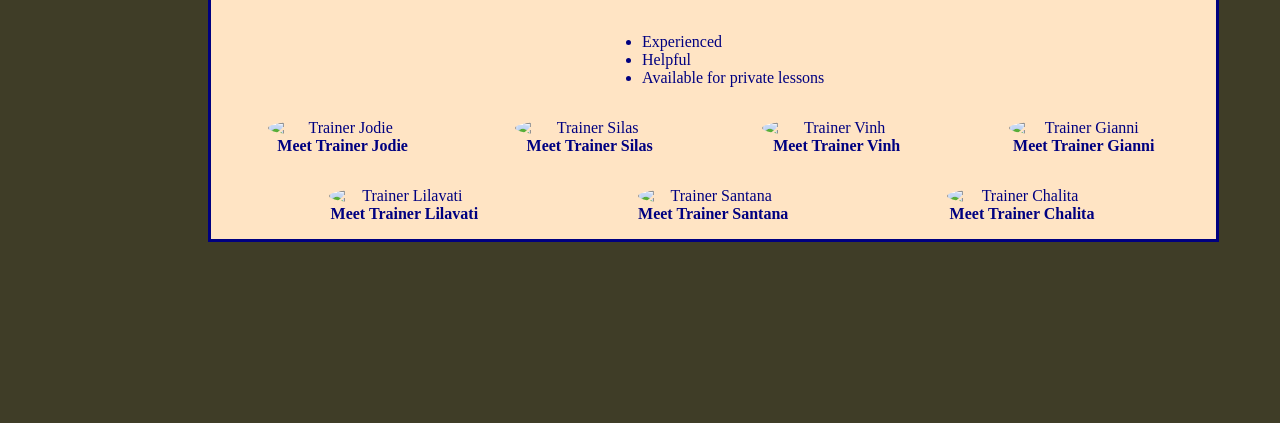
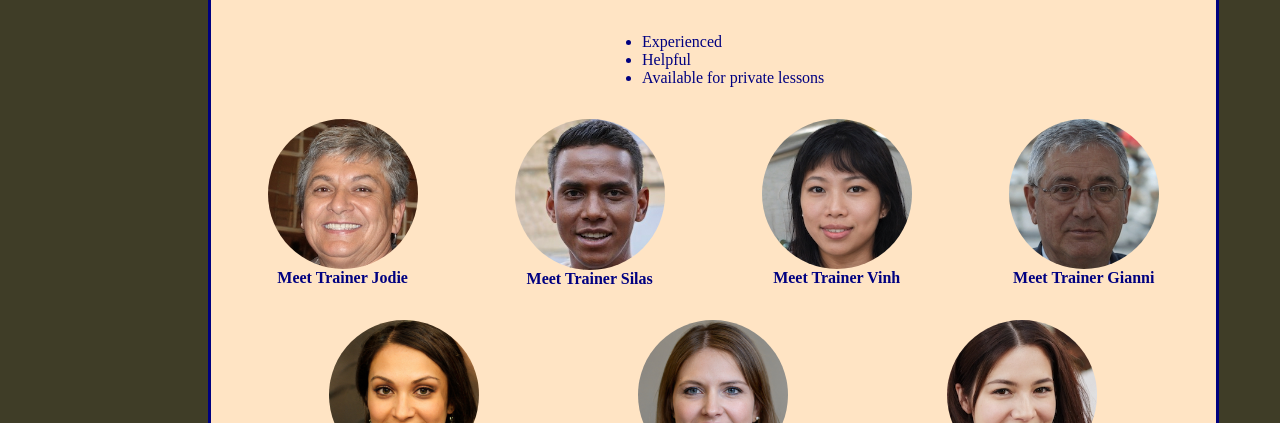
Before and after one commit to LuBocNU/flexbox-assignment, a plain HTML site: page our-team.html in a window 1280 px wide. Shown: the part 377-800 px from the top of the page. Drawn offline with Linux system fonts and the light colour scheme; files whose address does not match are found by name.

Commit message:
Update our-team.html

```diff
--- a/our-team.html
+++ b/our-team.html
@@ -57,43 +57,43 @@
 
     <div class="gallerycontainer">
         <figure>
-            <img src="../root/images/trainer1.jpeg"
+            <img src="images/trainer1.jpeg"
             class="circleborder"
             alt="Trainer Jodie">
             <figcaption><b>Meet Trainer Jodie</b></figcaption>
         </figure>
         <figure>
-            <img src="../root/images/Trainer5.jpeg"
+            <img src="images/Trainer5.jpeg"
             class="circleborder"
             alt="Trainer Silas">
             <figcaption><b>Meet Trainer Silas</b></figcaption>
         </figure>
         <figure>
-            <img src="../root/images/trainer3.jpeg"
+            <img src="images/trainer3.jpeg"
             class="circleborder"
             alt="Trainer Vinh">
             <figcaption><b>Meet Trainer Vinh</b></figcaption>
         </figure>
         <figure>
-            <img src="../root/images/trainer2.jpeg"
+            <img src="images/trainer2.jpeg"
             class="circleborder"
             alt="Trainer Gianni">
             <figcaption><b>Meet Trainer Gianni</b></figcaption>
         </figure>
         <figure>
-            <img src="../root/images/trainer8.jpeg"
+            <img src="images/trainer8.jpeg"
             class="circleborder"
             alt="Trainer Lilavati ">
             <figcaption><b>Meet Trainer Lilavati</b></figcaption>
         </figure>
         <figure>
-            <img src="../root/images/trainer7.jpeg"
+            <img src="images/trainer7.jpeg"
             class="circleborder"
             alt="Trainer Santana">
             <figcaption><b>Meet Trainer Santana</b></figcaption>
         </figure>
         <figure>
-            <img src="../root/images/trainer4.jpeg"
+            <img src="images/trainer4.jpeg"
             class="circleborder"
             alt="Trainer Chalita">
             <figcaption><b>Meet Trainer Chalita</b></figcaption>
```
